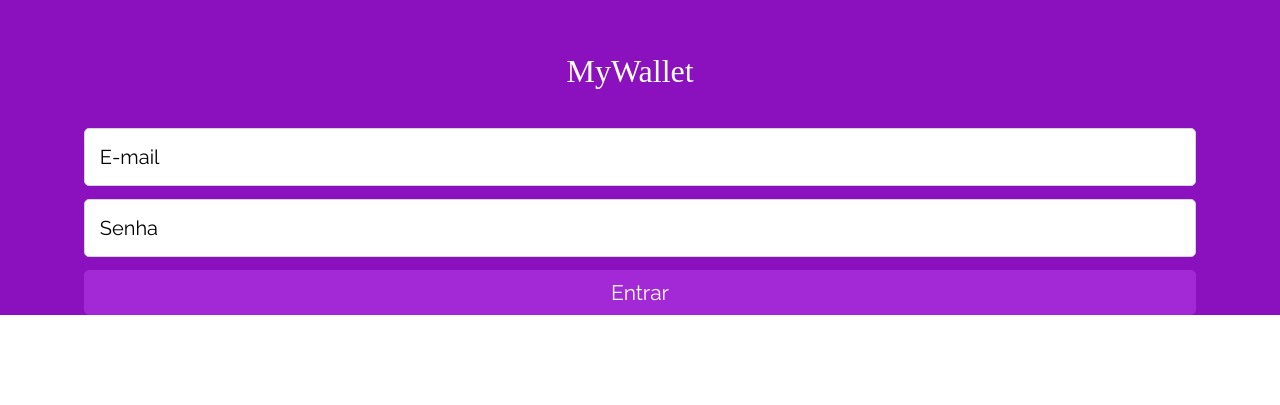
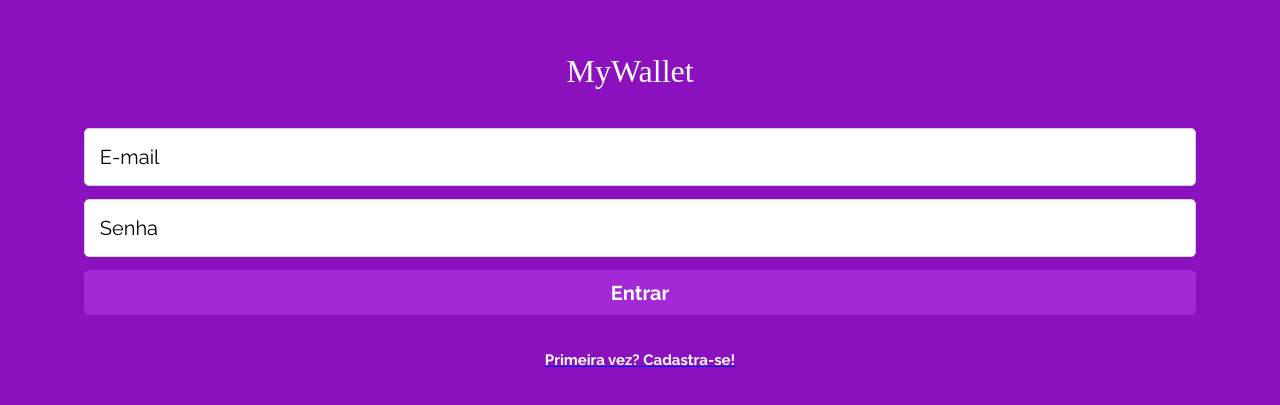
Before and after one commit to FrancoTalles/MyWalletFront, a React (Create React App) app: page / in a window 1280 px wide. Shown: the part 113-518 px from the top of the page. Built offline with nearby package versions, Linux system fonts and the light colour scheme; a web font is replaced by a local one.

Commit message:
Add Login Page

```diff
--- a/src/index.js
+++ b/src/index.js
@@ -1,4 +1,11 @@
- import ReactDOM from "react-dom";
- import App from "./App";
+import React from "react";
+import ReactDOM from "react-dom/client";
+import App from "./App";
 
- ReactDOM.render(<App />, document.querySelector(".root"));
+const root = ReactDOM.createRoot(document.querySelector(".root"));
+
+root.render(
+    <React.StrictMode>
+        <App />
+    </React.StrictMode>
+)
--- a/src/pages/Login/Login.js
+++ b/src/pages/Login/Login.js
@@ -1,3 +1,4 @@
+import { Link } from "react-router-dom";
 import {
   BotaoEntrar,
   InputEmail,
@@ -5,6 +6,7 @@ import {
   LoginBody,
   Logo,
   StyledForm,
+  TextoParaCadastrar,
 } from "./styledLogin";
 
 export default function Login() {
@@ -21,6 +23,11 @@ export default function Login() {
         />
         <BotaoEntrar type="submit">Entrar</BotaoEntrar>
       </StyledForm>
+      <Link to="/cadastro">
+        <TextoParaCadastrar>
+          Primeira vez? Cadastra-se!
+        </TextoParaCadastrar>
+      </Link>
     </LoginBody>
   );
 }
--- a/src/pages/Login/styledLogin.js
+++ b/src/pages/Login/styledLogin.js
@@ -5,6 +5,7 @@ export const LoginBody = styled.div`
   flex-direction: column;
   align-items: center;
   background-color: #8c11be;
+  height: 100em;
 `;
 
 export const Logo = styled.h1`
@@ -63,11 +64,21 @@ export const BotaoEntrar = styled.button`
   border-radius: 5px;
   margin-top: 13px;
   font-family: "Raleway", sans-serif;
-  font-size: 21px;
+  font-size: 20px;
   line-height: 26px;
-  font-weight: 400;
+  font-weight: 700;
   font-style: normal;
   display: flex;
   justify-content: center;
   align-items: center;
 `;
+
+export const TextoParaCadastrar = styled.h1`
+  margin-top: 36px;
+  font-family: "Raleway", sans-serif;
+  font-style: normal;
+  font-weight: 700;
+  font-size: 15px;
+  line-height: 18px;
+  color: #ffffff;
+`;
```
